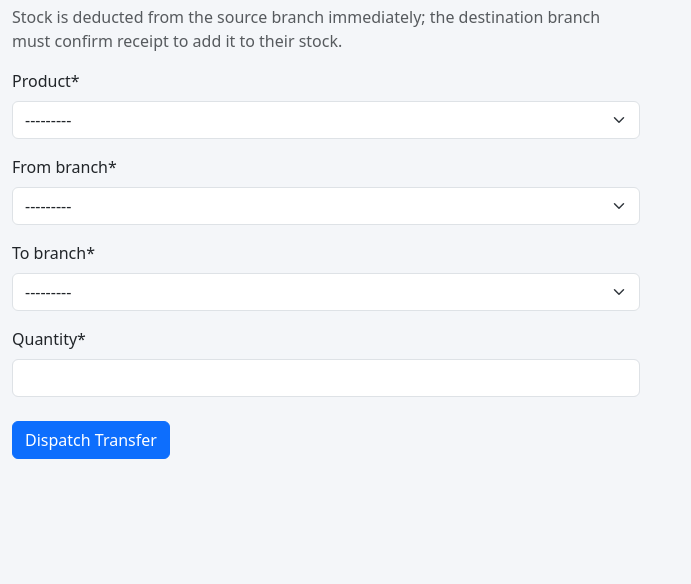
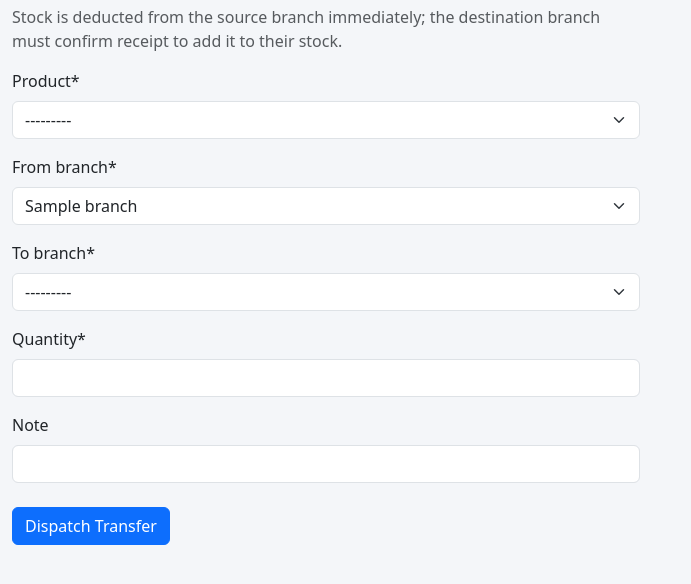
Before and after one commit to VinWonder/Point-Of-Sale-System-, a Django app: page /branches/transfers/create/ in a window 1280 px wide. Shown: the part 141-725 px from the top of the page, without its empty margins (0-691 px from the left). Run offline with Django 5.2, Linux system fonts and the light colour scheme; a user stored in the database is signed in; tables that the repository leaves empty hold one stand-in row (values such as "Sample post"); some libraries are stand-ins or nearby versions.

Commit message:
Fix stock transfers: POST-only receive, branch checks, cancellation
Receiving a transfer was a GET link and is now a POST form. Same-branch
transfers are rejected, managers only act for their own branch, in-transit
transfers can be cancelled (stock returns to source), and all transfer
stock changes are written to the movement ledger.

Co-Authored-By: Claude Opus 5.5 <noreply@anthropic.com>

```diff
--- a/branches/forms.py
+++ b/branches/forms.py
@@ -11,4 +11,17 @@ class BranchForm(forms.ModelForm):
 class StockTransferForm(forms.ModelForm):
     class Meta:
         model = StockTransfer
-        fields = ('product', 'from_branch', 'to_branch', 'quantity')
+        fields = ('product', 'from_branch', 'to_branch', 'quantity', 'note')
+
+    def __init__(self, *args, **kwargs):
+        super().__init__(*args, **kwargs)
+        self.fields['from_branch'].queryset = Branch.objects.filter(is_active=True)
+        self.fields['to_branch'].queryset = Branch.objects.filter(is_active=True)
+
+    def clean(self):
+        cleaned = super().clean()
+        if cleaned.get('from_branch') and cleaned.get('from_branch') == cleaned.get('to_branch'):
+            raise forms.ValidationError('Source and destination branch must be different.')
+        if cleaned.get('quantity') is not None and cleaned['quantity'] <= 0:
+            self.add_error('quantity', 'Quantity must be at least 1.')
+        return cleaned
--- a/branches/models.py
+++ b/branches/models.py
@@ -29,6 +29,10 @@ class StockTransfer(models.Model):
     requested_by = models.ForeignKey(
         "accounts.User", on_delete=models.SET_NULL, null=True, related_name="transfers_requested"
     )
+    received_by = models.ForeignKey(
+        "accounts.User", on_delete=models.SET_NULL, null=True, blank=True, related_name="transfers_received"
+    )
+    note = models.CharField(max_length=255, blank=True)
     created_at = models.DateTimeField(auto_now_add=True)
     received_at = models.DateTimeField(null=True, blank=True)
 
--- a/branches/urls.py
+++ b/branches/urls.py
@@ -10,4 +10,5 @@ urlpatterns = [
     path('transfers/', views.transfer_list, name='transfer_list'),
     path('transfers/create/', views.transfer_create, name='transfer_create'),
     path('transfers/<int:transfer_id>/receive/', views.transfer_receive, name='transfer_receive'),
+    path('transfers/<int:transfer_id>/cancel/', views.transfer_cancel, name='transfer_cancel'),
 ]
--- a/branches/views.py
+++ b/branches/views.py
@@ -3,10 +3,13 @@ from django.contrib.auth.decorators import login_required
 from django.db import transaction
 from django.shortcuts import render, redirect, get_object_or_404
 from django.utils import timezone
+from django.views.decorators.http import require_POST
 
+from accounts.audit import log_action
 from accounts.decorators import role_required
 from accounts.models import User
-from inventory.models import Stock
+from inventory.models import StockMovement
+from inventory.services import adjust_stock, InsufficientStock
 from .forms import BranchForm, StockTransferForm
 from .models import Branch, StockTransfer
 
@@ -22,7 +25,8 @@ def branch_create(request):
     if request.method == 'POST':
         form = BranchForm(request.POST)
         if form.is_valid():
-            form.save()
+            branch = form.save()
+            log_action(request.user, f'Created branch {branch.name}', branch)
             messages.success(request, 'Branch added.')
             return redirect('branches:branch_list')
     else:
@@ -37,6 +41,7 @@ def branch_edit(request, branch_id):
         form = BranchForm(request.POST, instance=branch)
         if form.is_valid():
             form.save()
+            log_action(request.user, f'Updated branch {branch.name}', branch)
             messages.success(request, 'Branch updated.')
             return redirect('branches:branch_list')
     else:
@@ -44,54 +49,102 @@ def branch_edit(request, branch_id):
     return render(request, 'branches/branch_form.html', {'form': form, 'title': 'Edit Branch'})
 
 
+def _can_act_for_branch(user, branch):
+    """Owners act for any branch; managers only for their own."""
+    return user.role == User.Role.OWNER or user.branch_id == branch.id
+
+
 @role_required(User.Role.OWNER, User.Role.MANAGER)
-@transaction.atomic
 def transfer_create(request):
-    """Request moving stock from one branch to another. Deducts source branch immediately."""
+    """Dispatch stock from one branch to another. Deducts the source branch immediately."""
+    initial = {'from_branch': request.user.branch} if request.user.branch_id else {}
     if request.method == 'POST':
         form = StockTransferForm(request.POST)
         if form.is_valid():
             transfer = form.save(commit=False)
-            source_stock = Stock.objects.filter(
-                product=transfer.product, branch=transfer.from_branch
-            ).first()
-            if not source_stock or source_stock.quantity < transfer.quantity:
-                messages.error(request, 'Not enough stock at the source branch for this transfer.')
+            if not _can_act_for_branch(request.user, transfer.from_branch):
+                messages.error(request, 'Managers can only dispatch stock from their own branch.')
+                return render(request, 'branches/transfer_form.html', {'form': form})
+            try:
+                with transaction.atomic():
+                    transfer.requested_by = request.user
+                    transfer.status = StockTransfer.Status.IN_TRANSIT
+                    transfer.save()
+                    adjust_stock(
+                        transfer.product, transfer.from_branch, -transfer.quantity,
+                        StockMovement.Kind.TRANSFER_OUT, user=request.user,
+                        reference=f'Transfer #{transfer.pk}', note=f'To {transfer.to_branch}',
+                    )
+            except InsufficientStock as exc:
+                messages.error(request, str(exc))
                 return render(request, 'branches/transfer_form.html', {'form': form})
 
-            source_stock.quantity -= transfer.quantity
-            source_stock.save(update_fields=['quantity'])
-
-            transfer.requested_by = request.user
-            transfer.status = StockTransfer.Status.IN_TRANSIT
-            transfer.save()
-
+            log_action(request.user, f'Dispatched transfer #{transfer.pk}', transfer, str(transfer))
             messages.success(request, 'Stock transfer created and dispatched.')
             return redirect('branches:transfer_list')
     else:
-        form = StockTransferForm()
+        form = StockTransferForm(initial=initial)
     return render(request, 'branches/transfer_form.html', {'form': form})
 
 
 @login_required
 def transfer_list(request):
-    transfers = StockTransfer.objects.select_related('product', 'from_branch', 'to_branch').order_by('-created_at')
-    return render(request, 'branches/transfer_list.html', {'transfers': transfers})
+    transfers = StockTransfer.objects.select_related(
+        'product', 'from_branch', 'to_branch', 'requested_by', 'received_by'
+    ).order_by('-created_at')
+    status = request.GET.get('status')
+    if status in StockTransfer.Status.values:
+        transfers = transfers.filter(status=status)
+    return render(request, 'branches/transfer_list.html', {
+        'transfers': transfers, 'statuses': StockTransfer.Status.choices, 'current_status': status,
+    })
 
 
 @role_required(User.Role.OWNER, User.Role.MANAGER)
+@require_POST
 @transaction.atomic
 def transfer_receive(request, transfer_id):
     """Destination branch confirms receipt — adds the stock to their side."""
-    transfer = get_object_or_404(StockTransfer, pk=transfer_id, status=StockTransfer.Status.IN_TRANSIT)
+    transfer = get_object_or_404(
+        StockTransfer.objects.select_for_update(), pk=transfer_id, status=StockTransfer.Status.IN_TRANSIT
+    )
+    if not _can_act_for_branch(request.user, transfer.to_branch):
+        messages.error(request, 'Only the receiving branch can confirm this transfer.')
+        return redirect('branches:transfer_list')
 
-    dest_stock, _ = Stock.objects.get_or_create(product=transfer.product, branch=transfer.to_branch)
-    dest_stock.quantity += transfer.quantity
-    dest_stock.save(update_fields=['quantity'])
-
+    adjust_stock(
+        transfer.product, transfer.to_branch, transfer.quantity, StockMovement.Kind.TRANSFER_IN,
+        user=request.user, reference=f'Transfer #{transfer.pk}', note=f'From {transfer.from_branch}',
+    )
     transfer.status = StockTransfer.Status.RECEIVED
     transfer.received_at = timezone.now()
-    transfer.save(update_fields=['status', 'received_at'])
+    transfer.received_by = request.user
+    transfer.save(update_fields=['status', 'received_at', 'received_by'])
 
+    log_action(request.user, f'Received transfer #{transfer.pk}', transfer)
     messages.success(request, f'Received {transfer.quantity} x {transfer.product.name} at {transfer.to_branch}.')
     return redirect('branches:transfer_list')
+
+
+@role_required(User.Role.OWNER, User.Role.MANAGER)
+@require_POST
+@transaction.atomic
+def transfer_cancel(request, transfer_id):
+    """Call back a transfer that hasn't been received — the stock returns to the source branch."""
+    transfer = get_object_or_404(
+        StockTransfer.objects.select_for_update(), pk=transfer_id, status=StockTransfer.Status.IN_TRANSIT
+    )
+    if not _can_act_for_branch(request.user, transfer.from_branch):
+        messages.error(request, 'Only the sending branch can cancel this transfer.')
+        return redirect('branches:transfer_list')
+
+    adjust_stock(
+        transfer.product, transfer.from_branch, transfer.quantity, StockMovement.Kind.TRANSFER_CANCEL,
+        user=request.user, reference=f'Transfer #{transfer.pk}', note='Transfer cancelled',
+    )
+    transfer.status = StockTransfer.Status.CANCELLED
+    transfer.save(update_fields=['status'])
+
+    log_action(request.user, f'Cancelled transfer #{transfer.pk}', transfer)
+    messages.info(request, f'Transfer #{transfer.pk} cancelled and stock returned to {transfer.from_branch}.')
+    return redirect('branches:transfer_list')
```
Also changed, not shown: templates/branches/transfer_list.html (+27 -7 lines), branches/migrations/0003_transfer_receiver_and_note.py (added).
